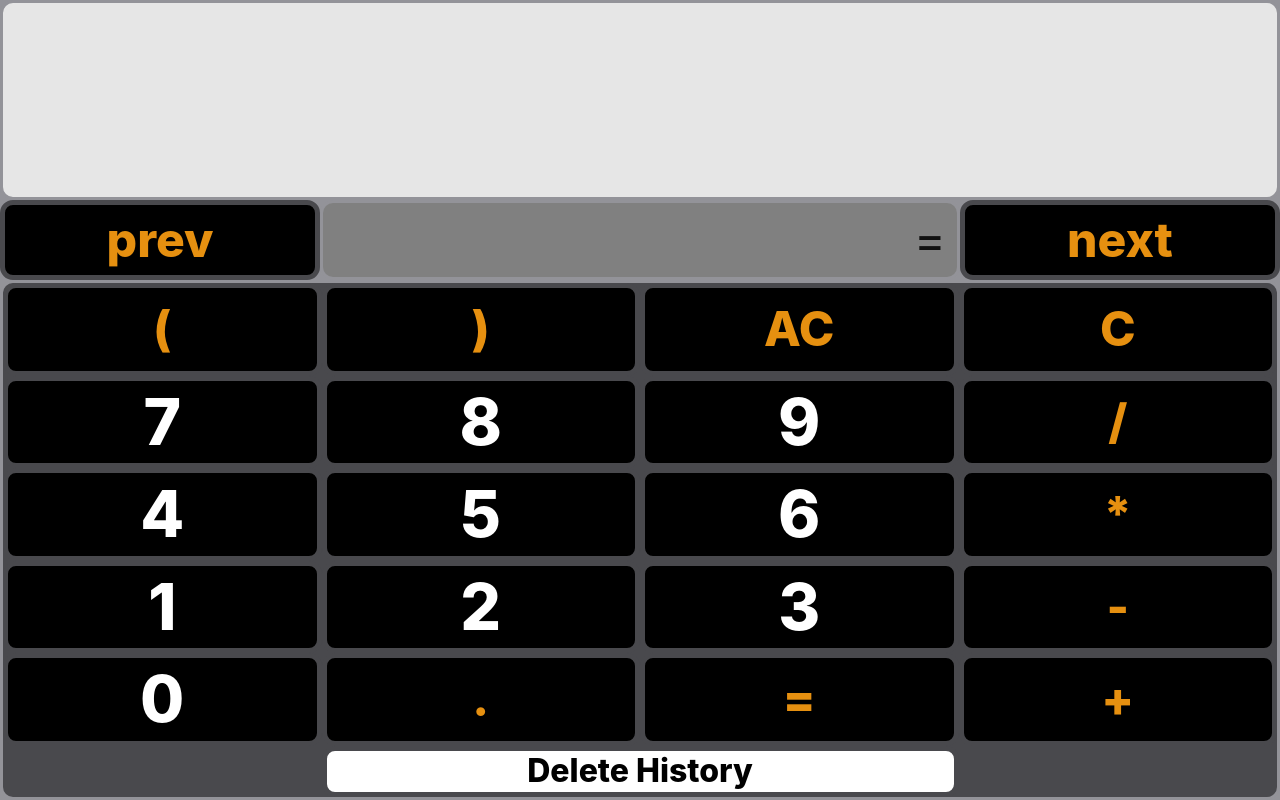
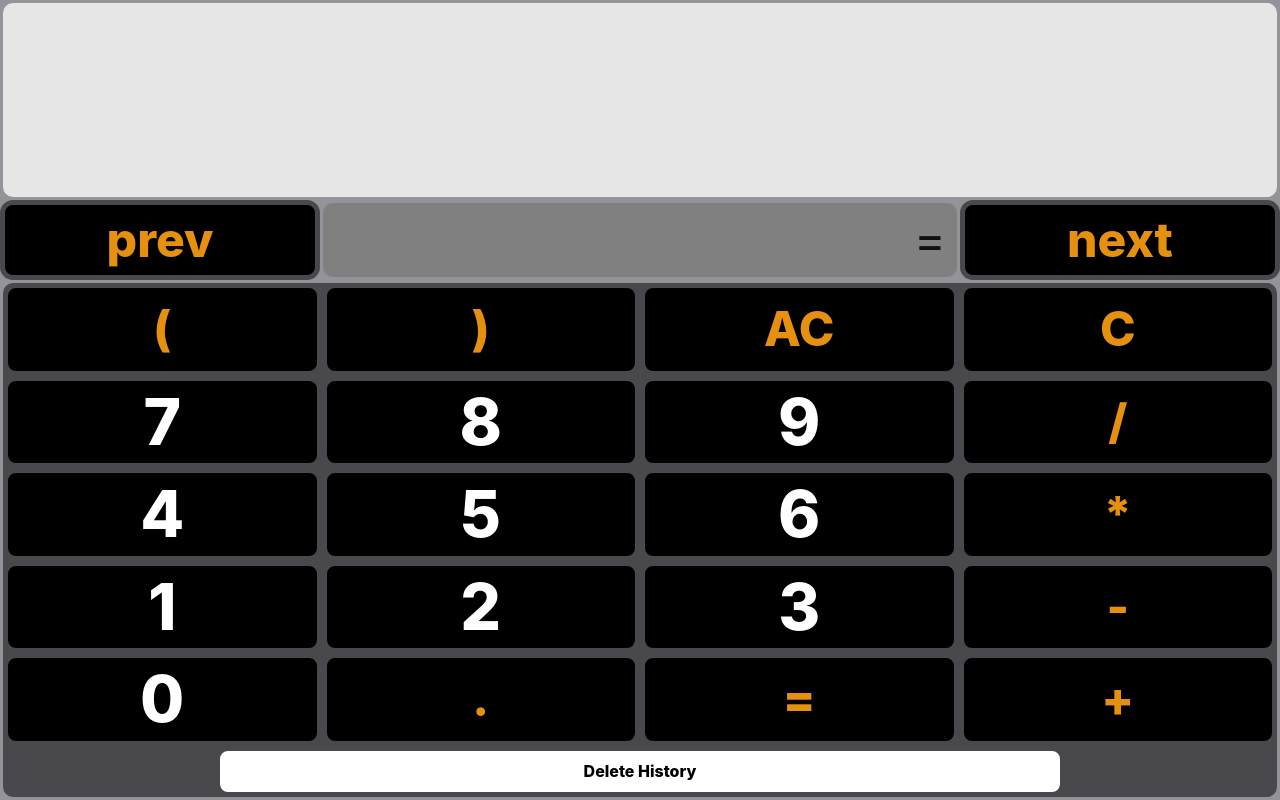
Before and after one commit to pnguy55/calculator-ress, a React (Create React App) app: page / in a window 1280 px wide. Built offline with nearby package versions, Linux system fonts and the light colour scheme; no server answers.

Commit message:
Added postgres database functionality

```diff
--- a/src/components/DeleteButton.js
+++ b/src/components/DeleteButton.js
@@ -9,7 +9,7 @@ class DeleteButton extends React.Component {
 
     render(){
         return (
-            <div className='col s6 offset-s3'
+            <div className='col s8 offset-s2'
                 style={{
                         height: '100%',
                         display: 'flex',
@@ -20,7 +20,7 @@ class DeleteButton extends React.Component {
                         border: '5px solid #49494D',
                         borderRadius: '13px',
                         fontWeight: '800',
-                        fontSize: '4vh'
+                        fontSize: '2vh'
                 }}
                 onClick={() => {this.props.deleteHistoryHandler();}}>
                 <p>{this.props.operation}</p>
```
